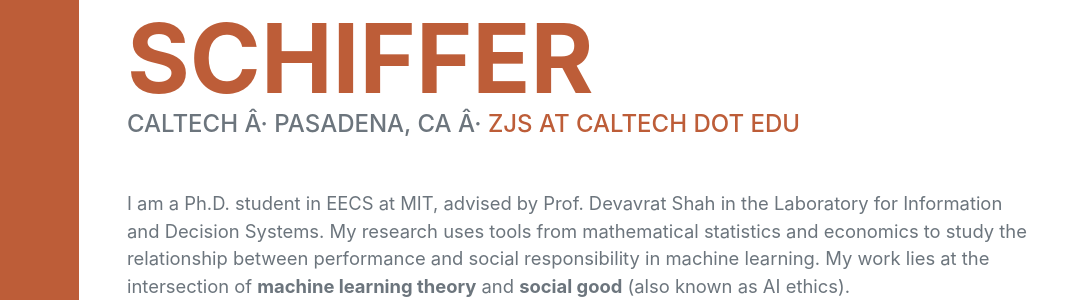
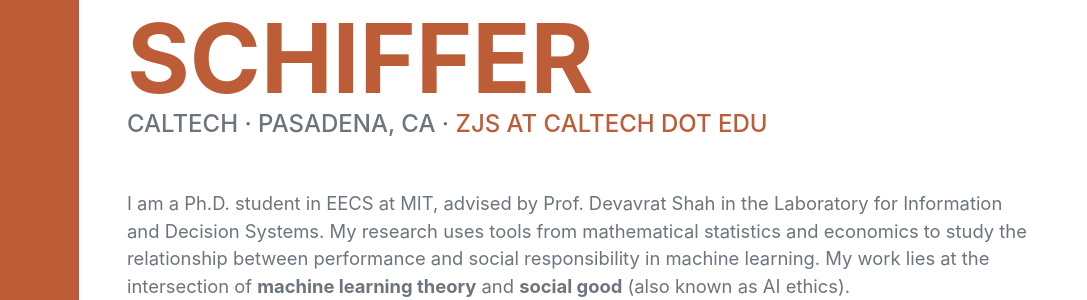
Before and after one commit to zjschiffer/zjschiffer.github.io, a plain HTML site: page index.html in a window 1280 px wide. Shown: the part 166-466 px from the top of the page, 193-1280 px from the left. Drawn offline with nearby package versions, Linux system fonts and the light colour scheme; a web font is replaced by a local one.

Commit message:
Update index.html

```diff
--- a/index.html
+++ b/index.html
@@ -45,7 +45,7 @@
                         <span class="text-primary">Schiffer</span>
                     </h1>
                     <div class="subheading mb-5">
-                        Caltech Â· Pasadena, CA Â·
+                        Caltech · Pasadena, CA ·
                         <span class="text-primary">zjs at caltech dot edu</span>
                     </div>
                     <p class="lead mb-5">
```
